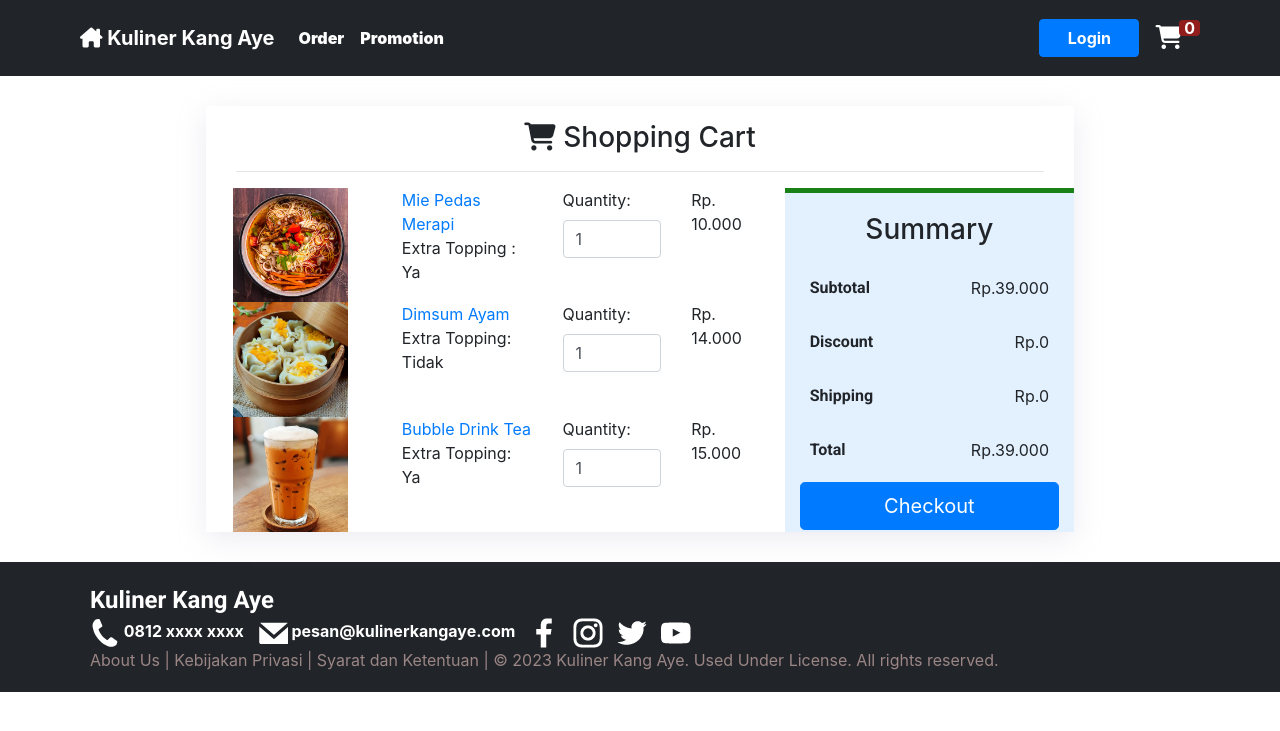
After one commit to aditmz01/aditmz01.github.io, a CodeIgniter app: page /kulineraye/index.php/cart/index in a window 1280 px wide. The commit adds this page. Shown: the top 731 px of the page. Run offline with CodeIgniter, Linux system fonts and the light colour scheme; some libraries are stand-ins or nearby versions.

Commit message:
second commit

```diff
--- /dev/null
+++ b/application/controllers/Cart.php
@@ -0,0 +1,10 @@
+<?php
+defined('BASEPATH') or exit('No direct script access allowed');
+
+class Cart extends CI_Controller
+{
+    public function index()
+    {
+        $this->load->view('v_cart');
+    }
+}
--- /dev/null
+++ b/application/views/v_cart.php
@@ -0,0 +1,200 @@
+<!DOCTYPE html>
+<html lang="en">
+
+<head>
+    <meta name="viewport" content=" initial-scale=1">
+    <title>Cart | Kuliner Kang Aye</title>
+    <link href="<?php base_url() ?>assets/img/icon.png" rel="shorcut icon">
+    <link href="<?php base_url() ?>assets/css/index.css" rel="stylesheet">
+    <link rel="preconnect" href="https://fonts.googleapis.com">
+    <link rel="preconnect" href="https://fonts.gstatic.com" crossorigin>
+    <link href="https://fonts.googleapis.com/css2?family=Roboto:ital,wght@0,400;0,700;1,400;1,700&display=swap" rel="stylesheet">
+    <link rel="stylesheet" href="https://cdnjs.cloudflare.com/ajax/libs/font-awesome/6.4.0/css/all.min.css" integrity="sha512-iecdLmaskl7CVkqkXNQ/ZH/XLlvWZOJyj7Yy7tcenmpD1ypASozpmT/E0iPtmFIB46ZmdtAc9eNBvH0H/ZpiBw==" crossorigin="anonymous" referrerpolicy="no-referrer" />
+    <link rel="stylesheet" href="https://cdn.jsdelivr.net/npm/bootstrap@4.6.2/dist/css/bootstrap.min.css" integrity="sha384-xOolHFLEh07PJGoPkLv1IbcEPTNtaed2xpHsD9ESMhqIYd0nLMwNLD69Npy4HI+N" crossorigin="anonymous">
+
+    <script src="https://code.jquery.com/jquery-3.2.1.slim.min.js" integrity="sha384-KJ3o2DKtIkvYIK3UENzmM7KCkRr/rE9/Qpg6aAZGJwFDMVNA/GpGFF93hXpG5KkN" crossorigin="anonymous"></script>
+    <script src="https://cdn.jsdelivr.net/npm/bootstrap@4.0.0/dist/js/bootstrap.min.js" integrity="sha384-JZR6Spejh4U02d8jOt6vLEHfe/JQGiRRSQQxSfFWpi1MquVdAyjUar5+76PVCmYl" crossorigin="anonymous"></script>
+</head>
+
+<body>
+    <nav class="navbar navbar-expand-md navbar-dark sticky-top">
+        <div class="container">
+            <div>
+                <a class="navbar-brand" href="<?php site_url() ?>home"><i class="fa-solid fa-house-chimney"></i> Kuliner Kang Aye</a>
+            </div>
+            <button class="navbar-toggler" type="button" data-toggle="collapse" data-target="#navbarsExample07" aria-controls="navbarsExample07" aria-expanded="false" aria-label="Toggle navigation">
+                <span class="navbar-toggler-icon"></span>
+            </button>
+            <div class="collapse navbar-collapse" id="navbarsExample07">
+                <ul class="navbar-nav mr-auto">
+                    <li class="nav-item active">
+                        <a class="nav-link" href="<?php site_url() ?>menu">Order</a>
+                    </li>
+                    <li class="nav-item active">
+                        <a class="nav-link" href="<?php site_url() ?>promotion">Promotion</a>
+                    </li>
+                </ul>
+                <a class="btn btn-primary mr-3" id="btn-login" href="<?php site_url() ?>login">Login</a>
+                <a style="color: white; font-size:24px;" href="<?php site_url() ?>cart">
+                    <i class="fa-solid fa-cart-shopping"></i>
+                    <span class='badge badge-warning' id='lblCartCount'>0</span>
+                </a>
+            </div>
+        </div>
+    </nav>
+    <section class="shopping-cart text-left">
+        <div class="container">
+            <div class="block-heading">
+                <h3 class="text-center"> <i class="fa-solid fa-cart-shopping"></i> Shopping Cart</h3>
+                <hr>
+            </div>
+            <div class="content">
+                <div class="row">
+                    <div class="col-md-12 col-lg-8">
+                        <div class="items">
+                            <div class="product">
+                                <div class="row">
+                                    <div class="col-md-3">
+                                        <img class="img-fluid mx-auto d-block image" src="<?php site_url() ?>assets/img/produk1.png">
+                                    </div>
+                                    <div class="col-md-8">
+                                        <div class="info">
+                                            <div class="row">
+                                                <div class="col-md-5 product-name">
+                                                    <div class="product-name">
+                                                        <a href="#">Mie Pedas Merapi</a>
+                                                        <div class="product-info">
+                                                            <div>Extra Topping : <span class="value">Ya</span></div>
+                                                        </div>
+                                                    </div>
+                                                </div>
+                                                <div class="col-md-4 quantity">
+                                                    <label for="quantity">Quantity:</label>
+                                                    <input id="quantity" type="number" value="1" class="form-control quantity-input">
+                                                </div>
+                                                <div class="col-md-3 price">
+                                                    <span>Rp. 10.000</span>
+                                                </div>
+                                            </div>
+                                        </div>
+                                    </div>
+                                </div>
+                            </div>
+                            <div class="product">
+                                <div class="row">
+                                    <div class="col-md-3">
+                                        <img class="img-fluid mx-auto d-block image" src="<?php site_url() ?>assets/img/produk2.png">
+                                    </div>
+                                    <div class="col-md-8">
+                                        <div class="info">
+                                            <div class="row">
+                                                <div class="col-md-5 product-name">
+                                                    <div class="product-name">
+                                                        <a href="#">Dimsum Ayam</a>
+                                                        <div class="product-info">
+                                                            <div>Extra Topping: <span class="value">Tidak</span></div>
+                                                        </div>
+                                                    </div>
+                                                </div>
+                                                <div class="col-md-4 quantity">
+                                                    <label for="quantity">Quantity:</label>
+                                                    <input id="quantity" type="number" value="1" class="form-control quantity-input">
+                                                </div>
+                                                <div class="col-md-3 price">
+                                                    <span>Rp. 14.000</span>
+                                                </div>
+                                            </div>
+                                        </div>
+                                    </div>
+                                </div>
+                            </div>
+                            <div class="product">
+                                <div class="row">
+                                    <div class="col-md-3">
+                                        <img class="img-fluid mx-auto d-block image" src="<?php site_url() ?>assets/img/produk5.png">
+                                    </div>
+                                    <div class="col-md-8">
+                                        <div class="info">
+                                            <div class="row">
+                                                <div class="col-md-5 product-name">
+                                                    <div class="product-name">
+                                                        <a href="#">Bubble Drink Tea</a>
+                                                        <div class="product-info">
+                                                            <div>Extra Topping: <span class="value">Ya</span></div>
+                                                        </div>
+                                                    </div>
+                                                </div>
+                                                <div class="col-md-4 quantity">
+                                                    <label for="quantity">Quantity:</label>
+                                                    <input id="quantity" type="number" value="1" class="form-control quantity-input">
+                                                </div>
+                                                <div class="col-md-3 price">
+                                                    <span>Rp. 15.000</span>
+                                                </div>
+                                            </div>
+                                        </div>
+                                    </div>
+                                </div>
+                            </div>
+                        </div>
+                    </div>
+                    <div class="col-md-12 col-lg-4" id="summary">
+                        <div class="summary text-center">
+                            <h3>Summary</h3>
+                            <div class="summary-item"><span class="text">Subtotal</span><span class="price">Rp.39.000</span></div>
+                            <div class="summary-item"><span class="text">Discount</span><span class="price">Rp.0</span></div>
+                            <div class="summary-item"><span class="text">Shipping</span><span class="price">Rp.0</span></div>
+                            <div class="summary-item"><span class="text">Total</span><span class="price">Rp.39.000</span></div>
+                            <a href="<?php site_url() ?>menu" class="btn btn-primary btn-lg btn-block">Checkout</a>
+                        </div>
+                    </div>
+                </div>
+            </div>
+        </div>
+    </section>
+
+    <div class="footer">
+        <div class="footer-wrapper container">
+            <div class="information">
+                <div class="footer-left">
+                    <div class="title">Kuliner Kang Aye</div>
+                    <div class="phone">
+                        <a href="#">
+                            <img src="<?php site_url() ?>assets/img/phone.png" />
+                            0812 xxxx xxxx
+                        </a>
+
+                        <a href="#" class="email-footer">
+                            <img src="<?php site_url() ?>assets/img/email.png" />
+                            pesan@kulinerkangaye.com
+                        </a>
+
+                        <span class="social-media">
+                            <a href="#">
+                                <img src="<?php site_url() ?>assets/img/fb.png" />
+                            </a>
+                            <a href="#">
+                                <img src="<?php site_url() ?>assets/img/ig.png" />
+                            </a>
+                            <a href="#">
+                                <img src="<?php site_url() ?>assets/img/twitter.png" />
+                            </a>
+                            <a href="#">
+                                <img src="<?php site_url() ?>assets/img/youtube.png" />
+                            </a>
+                        </span>
+                    </div>
+                </div>
+            </div>
+            <div class="clear"></div>
+            <div class="terms-conditions">
+                <span class="right-line"><a href="#">About Us</a></span>
+                <span class="right-line"><a href="#">Kebijakan Privasi</a></span>
+                <span class="right-line"><a href="#">Syarat dan Ketentuan</a></span>
+                <span class="copyright"> &copy; 2023 Kuliner Kang Aye. Used Under License. All rights reserved.</span>
+            </div>
+        </div>
+    </div>
+</body>
+
+</html>
--- a/application/views/v_login.php
+++ b/application/views/v_login.php
@@ -35,11 +35,12 @@
                     </li>
                 </ul>
                 <a class="btn btn-primary mr-3" id="btn-login" href="<?php site_url() ?>login">Login</a>
-                <a style="color: white; font-size:24px;" href="#">
+                <a style="color: white; font-size:24px;" href="<?php site_url() ?>cart">
                     <i class="fa-solid fa-cart-shopping"></i>
                     <span class='badge badge-warning' id='lblCartCount'>0</span>
                 </a>
             </div>
+        </div>
     </nav>
 
     <div class="container" id="konten">
--- a/application/views/v_register.php
+++ b/application/views/v_register.php
@@ -35,11 +35,12 @@
                     </li>
                 </ul>
                 <a class="btn btn-primary mr-3" id="btn-login" href="<?php site_url() ?>login">Login</a>
-                <a style="color: white; font-size:24px;" href="#">
+                <a style="color: white; font-size:24px;" href="<?php site_url() ?>cart">
                     <i class="fa-solid fa-cart-shopping"></i>
                     <span class='badge badge-warning' id='lblCartCount'>0</span>
                 </a>
             </div>
+        </div>
     </nav>
 
     <div class="container" id="konten">
@@ -65,7 +66,7 @@
                 </div>
 
                 <div class="container-login100 sub-title">
-                    <p>have an account ?
+                    <p>Have an account ?
                         <a href="<?php site_url() ?>login" class="btn btn-secondary w-100 d-flex justify-content-center">Login</a>
                     </p>
                 </div>
--- a/assets/css/index.css
+++ b/assets/css/index.css
@@ -227,6 +227,88 @@
         width: 100%;
     }
 
+    .shopping-cart {
+        padding: 20px;
+        display: flex;
+        justify-content: center;
+        align-items: center;
+    }
+
+    .shopping-cart .container {
+        box-shadow: rgba(162, 162, 190, 0.2) 0px 7px 29px 0px;
+        margin: 10px;
+        width: 70%;
+    }
+
+    .shopping-cart .block-heading {
+        margin: 15px;
+    }
+
+    .shopping-cart .row {
+        display: flex;
+        justify-content: space-around;
+    }
+
+    .shopping-cart #summary {
+        background-color: rgb(227, 241, 255);
+        border-top: 5px solid rgb(25, 129, 21);
+    }
+
+    .shopping-cart .summary h3 {
+        margin-top: 20px;
+        margin-bottom: 20px;
+    }
+
+    .summary-item {
+        margin-bottom: 10px;
+        padding: 10px;
+        display: flex;
+        flex-direction: row;
+        justify-content: space-between;
+    }
+
+    .text {
+        font-family: 'Roboto';
+        font-weight: bold;
+    }
+
+    .loading-outer {
+        width: 100px;
+        height: 100px;
+        border-radius: 50%;
+        border: 5px solid rgba($color: #fff, $alpha: .8);
+        display: flex;
+        justify-content: center;
+        align-items: center;
+        border-left-color: transparent;
+        border-right-color: transparent;
+        animation: rotate-outer 1.5s linear infinite forwards;
+        position: relative;
+        .loading-inner {
+            width: 70px;
+            height: 70px;
+            border-radius: inherit;
+            border: 5px solid rgba($color: #fff, $alpha: .8);
+            ;
+            border-top-color: transparent;
+            border-bottom-color: transparent;
+            animation: rotate-inner 1.5s linear infinite forwards;
+            position: absolute;
+        }
+    }
+
+    @keyframes rotate-outer {
+        50% {
+            transform: rotate(200deg);
+        }
+    }
+
+    @keyframes rotate-inner {
+        50% {
+            transform: rotate(-400deg);
+        }
+    }
+
     @media (max-width: 576px) {
         .carousel-item img {
             height: 300px;
```
Also changed, not shown: application/views/v_home.php (+20 -14 lines), application/views/v_menu.php (+8 -7 lines), 1 other file.
